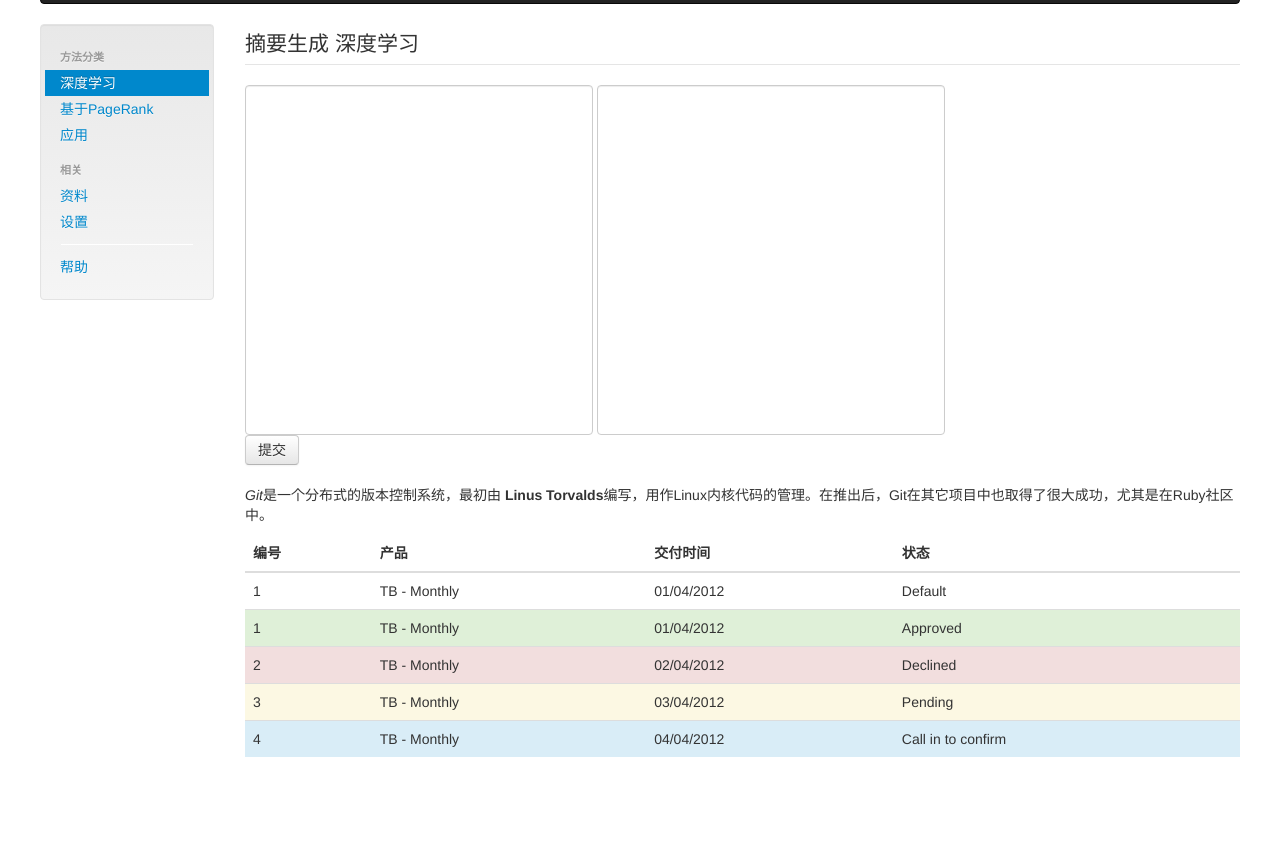
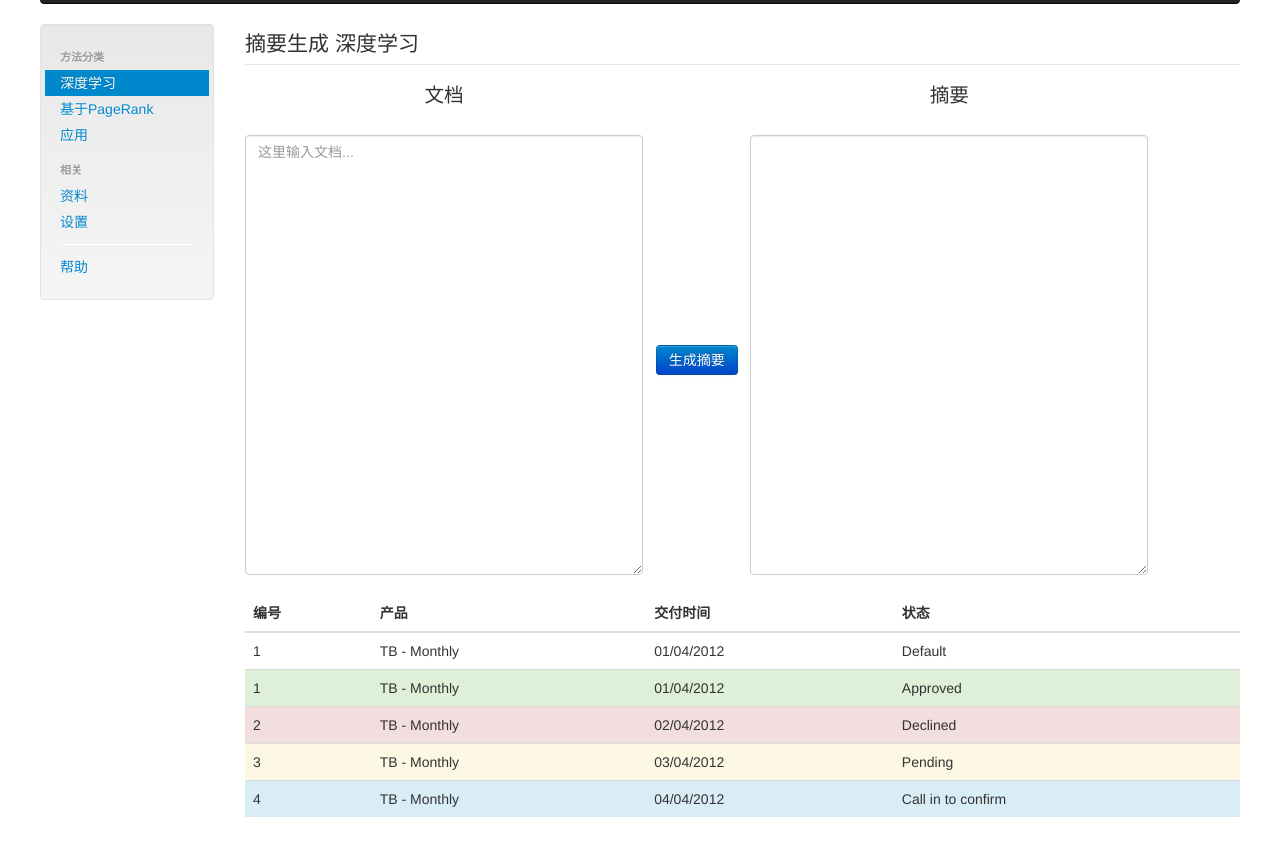
Before and after one commit to PaulChenAU/AutomaticSummarizationFrt, a website: page app.html at #!/deeplearning in a window 1280 px wide. Shown: the part 81-936 px from the top of the page. Before the commit the page ends 878 px from the top, so only its background shows below. Drawn offline with nearby package versions, Linux system fonts and the light colour scheme.

Commit message:
improve ux

```diff
--- a/views/deeplearning.html
+++ b/views/deeplearning.html
@@ -1,19 +1,45 @@
 <style>
     .document{
-        height: 350px;
+        height: 440px;
 
     }
+    .document-head{
+        height: 50px;
+    }
 
+    .docu2sum{
+        display: inline-block;
+        width: 10%
+    }
     .documenttext{
-        width: 35%;
+        width: 40%;
         height: 100% !important;
+        display: inline-block;
     }
     .summarytext{
-        width: 35%;
+        width: 40%;
         height: 100% !important;
+        display: inline-block;
     }
     .document-submit{
+        text-align: center;
+    }
+    .document-label{
+        width: 40%;
+        font-size: 140%;
+        text-align: center;
+        display: inline-block;
+    }
+    .docu2sum-label{
+        display: inline-block;
+        width: 10%
+    }
 
+    .summary-label{
+        width: 40%;
+        font-size: 140%;
+        text-align: center;
+        display: inline-block;
     }
 
 </style>
@@ -22,19 +48,27 @@
     <form>
         <fieldset>
             <legend>摘要生成 深度学习</legend>
+            <div class="document-head">
+                <label class="document-label">文档</label>
+                <label class="docu2sum-label"></label>
+                <label class="summary-label">摘要</label>
+            </div>
             <div class="document">
-                <input type="text" class="documenttext"/>
-                <input type="text" class="summarytext" />
-            </div>
-            <div class="document-submit">
-                <button type="submit" class="btn">提交</button>
+                <textarea class="form-control documenttext" placeholder="这里输入文档..."/></textarea>
+                <div class="docu2sum">
+
+                        <div class="document-submit">
+                            <button ng-click="" class="btn btn-primary" >生成摘要</button>
+                        </div>
+                </div>
+                <textarea class="form-control summarytext" /></textarea>
+                <!-- <input type="text" class="span4 documenttext"/>
+                <input type="text" class="span4 summarytext" /> -->
             </div>
         </fieldset>
     </form>
-    <p>
-        <em>Git</em>是一个分布式的版本控制系统，最初由
-        <strong>Linus Torvalds</strong>编写，用作Linux内核代码的管理。在推出后，Git在其它项目中也取得了很大成功，尤其是在Ruby社区中。
-    </p>
+
+
     <table class="table">
         <thead>
             <tr>
```
